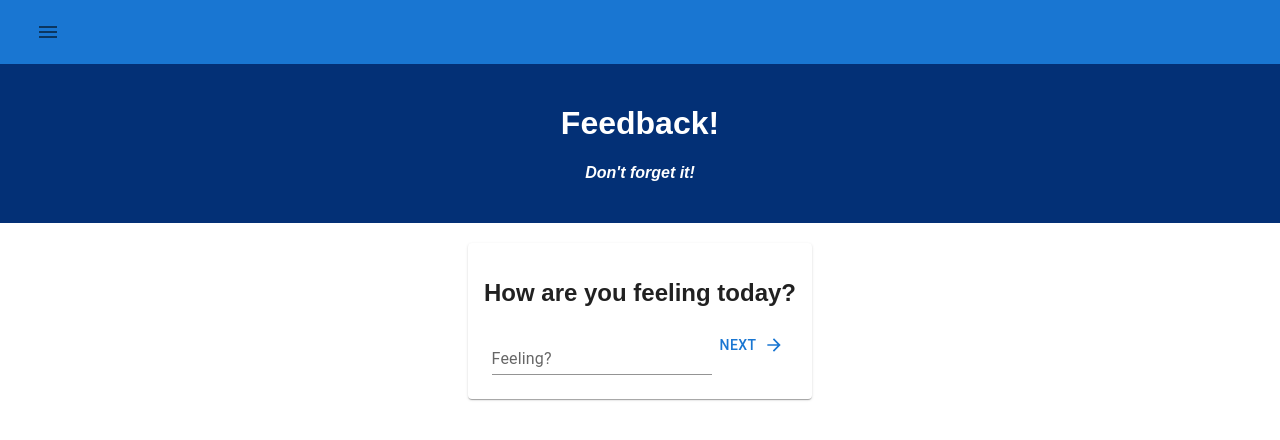
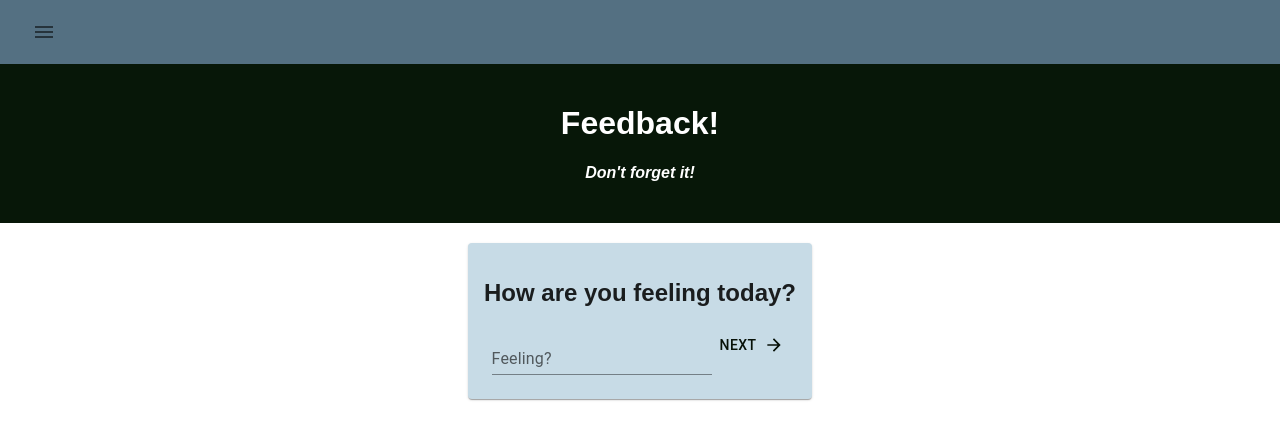
Before and after one commit to kelseypeterson1/weekend-redux-feedback-loop, a React (Create React App) app: page / in a window 1280 px wide. Shown: the top 440 px of the page. Built offline with nearby package versions, Linux system fonts and the light colour scheme.

Commit message:
added colors to nav bar and card

```diff
--- a/src/components/App/App.css
+++ b/src/components/App/App.css
@@ -1,9 +1,14 @@
+body {
+  /* background-color: #c7dbe6; */
+  /* background-color: #bfb1c1; */
+}
+
 .App {
   text-align: center;
 }
 
 .App-header {
-  background-color: #033076;
+  background-color: #071708;
   min-height: 70px;
   padding: 20px;
   color: white;
@@ -21,8 +26,3 @@
 h4 {
   font-style: italic;
 }
-
-.container {
-  display: flex;
-  justify-content: center;
-}
--- a/src/components/App/App.jsx
+++ b/src/components/App/App.jsx
@@ -36,26 +36,12 @@ function App() {
 
       {/* MUI nav bar */}
       <Box sx={{ flexGrow: 1 }}>
-        <AppBar position="static">
+        <AppBar
+          position="static"
+          style={{ background: '#547082' }}
+        >
           <Toolbar>
-            {/* <IconButton
-              size="large"
-              // edge="start"
-              // color="inherit"
-              aria-label="menu"
-              sx={{ mr: 2 }}
-            >
-              <MenuIcon />
-            </IconButton> */}
-
             <IconButton
-        size="large"
-        aria-label="menu"
-        sx={{ mr: 2 }}
-        id="basic-button"
-        aria-controls={open ? 'basic-menu' : undefined}
-        aria-haspopup="true"
-        aria-expanded={open ? 'true' : undefined}
               onClick={handleClick}
             >
               <MenuIcon />
@@ -65,31 +51,33 @@ function App() {
               anchorEl={anchorEl}
               open={open}
               onClose={handleClose}
-        MenuListProps={{
-          'aria-labelledby': 'basic-button',
-        }}
             >
               <MenuItem onClick={handleClose}>
-        <Typography variant="h6" component="div" sx={{ flexGrow: 1 }}>
-          <Link to='/'>Start Application</Link>
+                <Typography variant="h8">
+                  <Link
+                    to='/'
+                    style={{ textDecoration:'none'}}
+                  >
+                    Start Application
+                  </Link>
                 </Typography>
               </MenuItem>
               <MenuItem onClick={handleClose}>
-        <Typography variant="h6" component="div" sx={{ flexGrow: 1 }}>
-
-          <Link to='/Admin'>Admin</Link>
+                <Typography variant="h8">
+                  <Link
+                    to='/Admin'
+                    style={{ textDecoration:'none'}}
+                  >
+                    Admin
+                  </Link>
                 </Typography>
               </MenuItem>
             </Menu>
-
-            {/* <Typography variant="h6" component="div" sx={{ flexGrow: 1 }}>
-              Menu
-            </Typography> */}
-            {/* <Button color="inherit">Login</Button> */}
           </Toolbar>
         </AppBar>
       </Box>
       {/* END MUI nav bar */}
+
 
       <div className='App'>
 
--- a/src/components/Feeling/Feeling.jsx
+++ b/src/components/Feeling/Feeling.jsx
@@ -48,7 +48,10 @@ function Feeling() {
     const classes = useStyles();
     return (
         <form onSubmit={handleSubmit} className={classes.root}>
-            <Card sx={{ minWidth: 275 }}>
+            <Card
+                sx={{ minWidth: 275 }}
+                style={{ background: '#c7dbe6' }}
+            >
                 <CardContent>
 
                     <h2>How are you feeling today?</h2>
@@ -63,6 +66,7 @@ function Feeling() {
                         />
 
                     <Button
+                        style={{ color: '#071108' }}
                         variant='text'
                         type='submit'
                         endIcon={<ArrowForwardIcon />}
```
Lines whose indentation alone changed are shown as unchanged.
